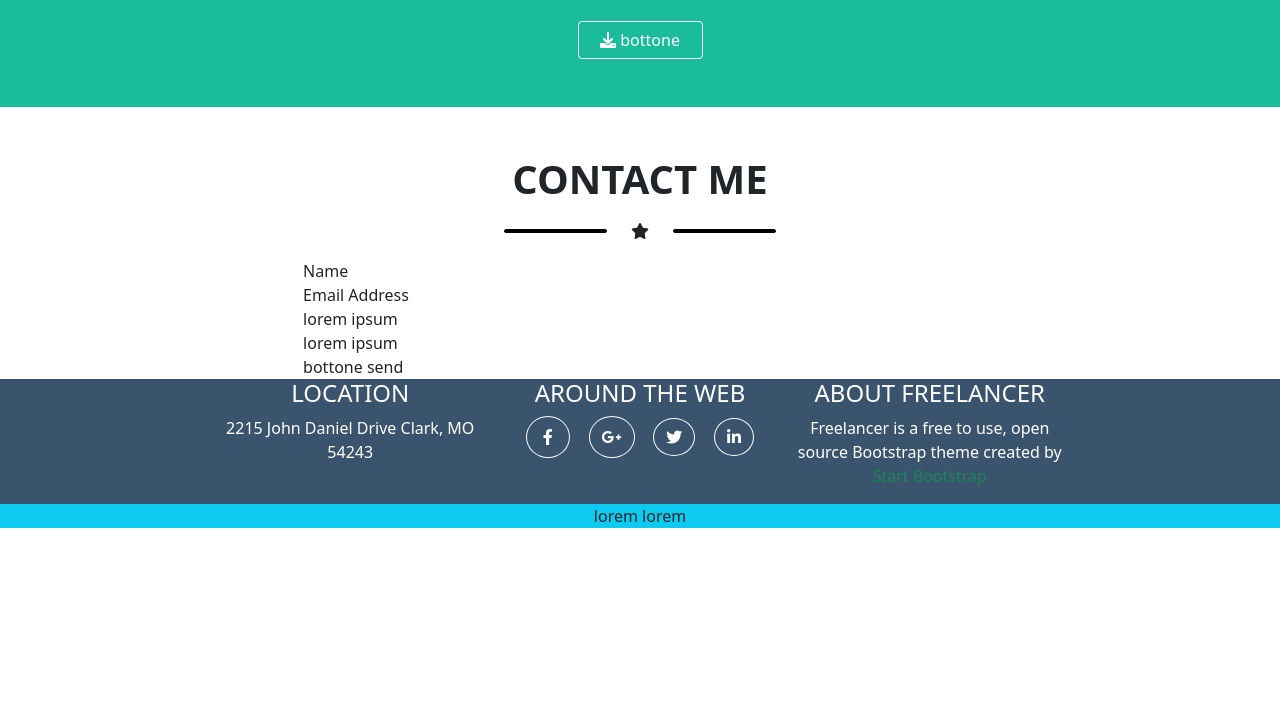
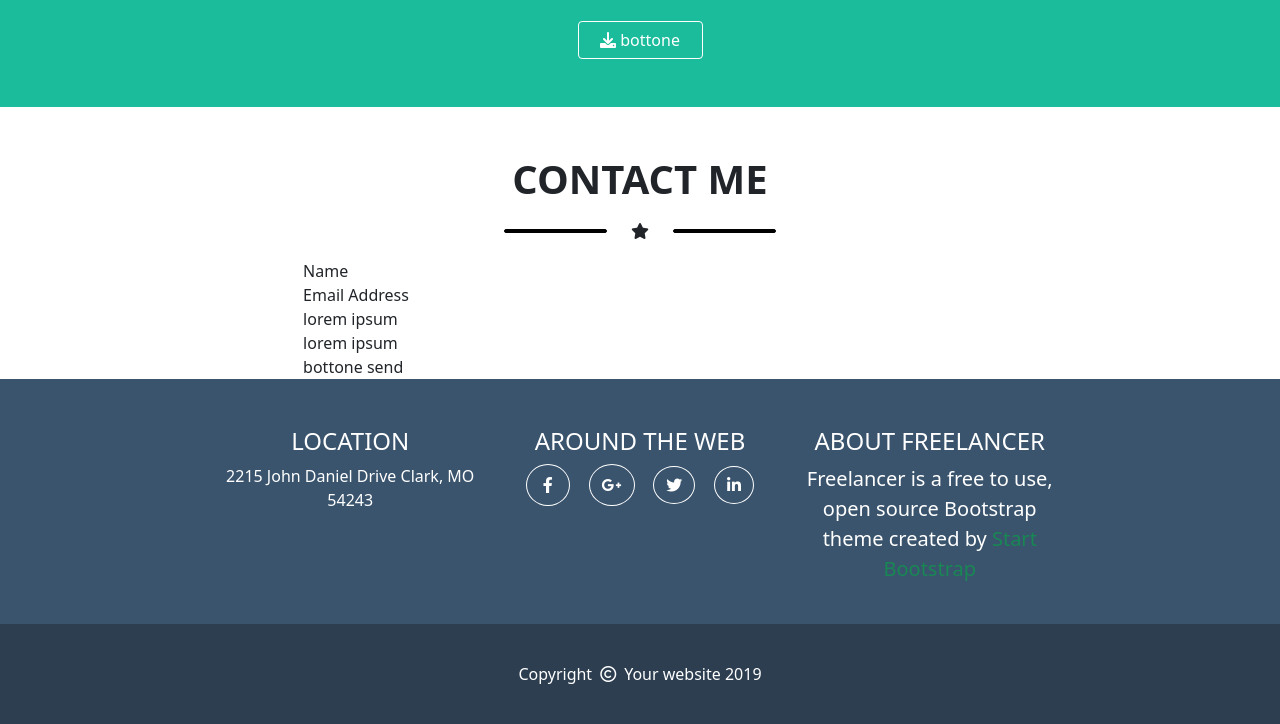
Before and after one commit to Ezy93/html-css-bootstrap-freelancer, a plain HTML site: page index.html in a window 1280 px wide. Shown: the part 1464-2188 px from the top of the page. Before the commit the page ends 1992 px from the top, so only its background shows below. Drawn offline with nearby package versions, Linux system fonts and the light colour scheme.

Commit message:
completato footer

```diff
--- a/css/style.css
+++ b/css/style.css
@@ -1,3 +1,6 @@
+body{
+    overflow-x: hidden;
+}
 
 header.container-fluid{
     background-color: rgb(44, 62, 80);
@@ -16,6 +19,9 @@ div.btn{
     width: 125px;
 }
 
+div.my-bg-footer-bottom{
+    height: 100px;
+}
 
 
 .my-bg-color{
@@ -24,6 +30,10 @@ div.btn{
 
 .my-bg-footer-up{
     background-color: rgb(58, 84, 109)
+}
+
+.my-bg-footer-bottom{
+    background-color: rgb(44, 62, 80);
 }
 
 .my-hr,
@@ -55,6 +65,8 @@ div.btn{
     font-weight: 600;
 }
 
+
+
 #cv-avatar{
     width: 250px;
 }
--- a/index.html
+++ b/index.html
@@ -280,11 +280,11 @@
         <!-- parte superiore del footer -->
         <div class="row justify-content-center my-bg-footer-up">
 
-            <div class="col-8 ">
+            <div class="col-8 mt-5">
 
                 <div class="row  justify-content-center">
 
-                    <div class="col-md-4 col-lg-4 text-center text-white">
+                    <div class="col-md-4 col-lg-4 text-center text-white mb-5">
 
                         <h4 class="text-uppercase">
                             location
@@ -296,7 +296,7 @@
 
                     </div>
 
-                    <div class="col-md-4 col-lg-4 text-center text-white">
+                    <div class="col-md-4 col-lg-4 text-center text-white mb-5">
 
                         <h4 class="text-uppercase">
                             around the web
@@ -323,13 +323,13 @@
                         </ul>
                     </div>
 
-                    <div class="col-md-4 col-lg-4 text-center text-white">
+                    <div class="col-md-4 col-lg-4 text-center text-white mb-4">
 
                         <h4 class="text-uppercase">
                             about freelancer
                         </h4>
 
-                        <p>
+                        <p class="fs-5">
                             Freelancer is a free to use, open source Bootstrap theme created by <span class="text-success">Start Bootstrap</span>
                         </p>
 
@@ -342,10 +342,11 @@
         </div>
 
         <!-- parte inferiore del footer -->
-        <div class="row justify-content-center bg-info">
+        <div class="row justify-content-center my-bg-footer-bottom">
 
-            <div class="col-md-4 col-lg-4 text-center">
-                lorem lorem
+            <div class="col-md-4 col-lg-4 d-flex justify-content-center align-items-center text-white my-bg-footer-bottom">
+                Copyright <i class="far fa-copyright mx-2"></i> Your website 2019
+
             </div>
 
         </div>
```
